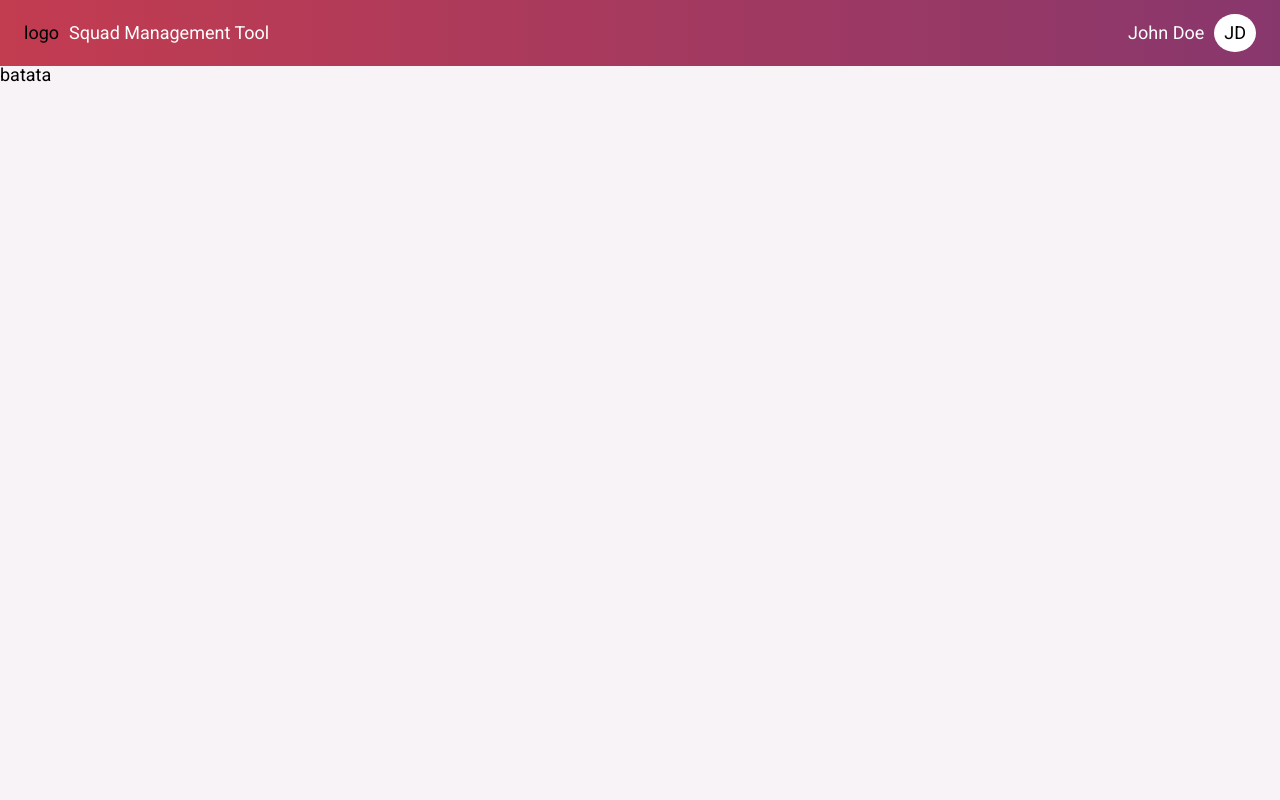
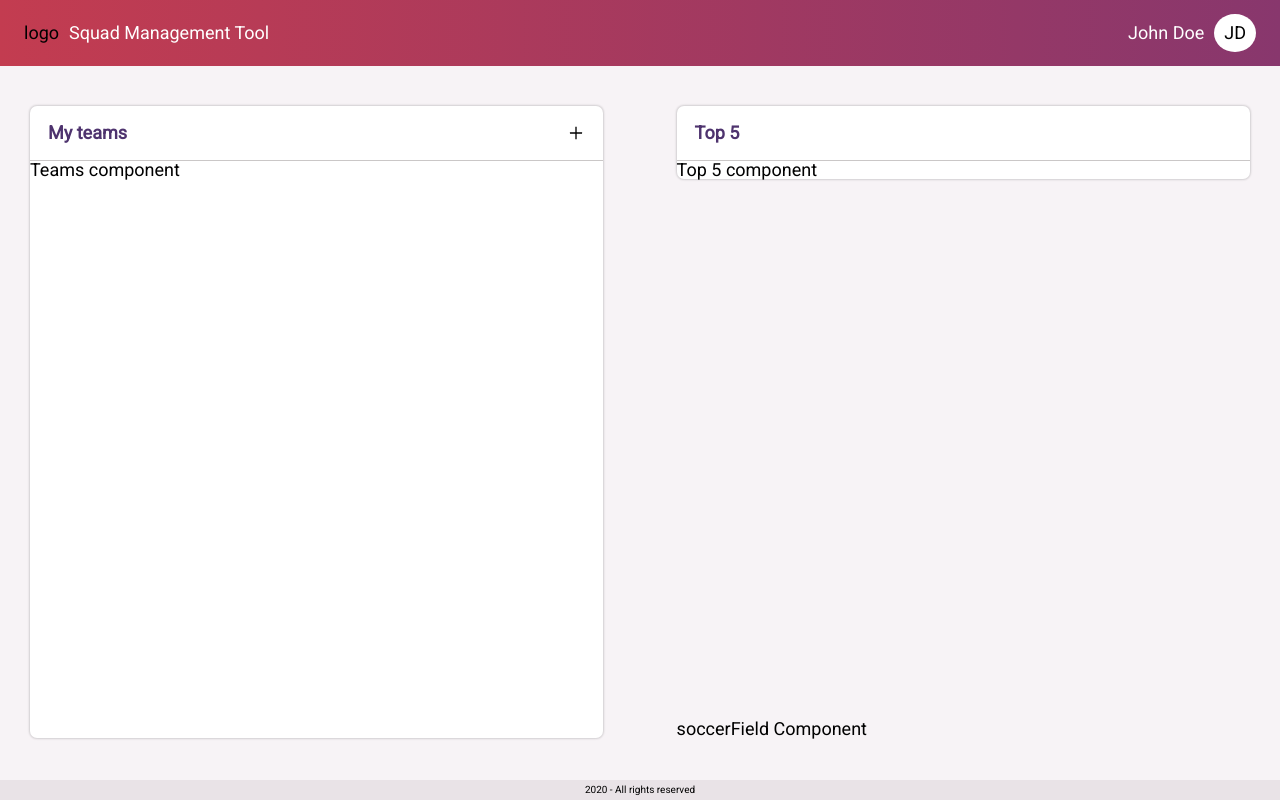
Before and after one commit to Barrosg99/venturus-challenge, a React (Create React App) app: page / in a window 1280 px wide. Built offline with nearby package versions, Linux system fonts and the light colour scheme.

Commit message:
feat: container component

```diff
--- a/package.json
+++ b/package.json
@@ -9,6 +9,7 @@
     "axios": "^0.21.1",
     "react": "^17.0.2",
     "react-dom": "^17.0.2",
+    "react-icons": "^4.2.0",
     "react-router-dom": "^5.2.0",
     "react-scripts": "4.0.3",
     "styled-components": "^5.2.1",
--- /dev/null
+++ b/src/components/Container.jsx
@@ -0,0 +1,39 @@
+import React from 'react';
+import styled from 'styled-components';
+import { AiOutlinePlus } from 'react-icons/ai';
+
+export default function Container({
+  title, children, icon = false, width,
+}) {
+  return (
+    <StyledContainer
+      width={width || 'initial'}
+    >
+      <div>
+        <h1>{title}</h1>
+        {icon && (<AiOutlinePlus />)}
+      </div>
+      {children}
+    </StyledContainer>
+  );
+}
+
+const StyledContainer = styled.div`
+  background-color: white;
+  width:${(props) => props.width};
+  border-radius: 7px;
+  box-shadow: 0px 0px 2px 1px #00000026;
+
+
+  & > div:first-child {
+    display: flex;
+    justify-content: space-between;
+    padding: 18px;
+    border-bottom: 1px solid #cac7c7;
+  }
+
+  h1 {
+    color: #4e336e;
+    font-weight:bold
+  }
+`;
--- /dev/null
+++ b/src/components/Footer.jsx
@@ -0,0 +1,20 @@
+import React from 'react';
+import styled from 'styled-components';
+
+export default function Footer() {
+  return (
+    <StyledFooter>
+      2020 - All rights reserved
+    </StyledFooter>
+  );
+}
+
+const StyledFooter = styled.footer`
+  width:100%;
+  background-color: #e9e3e7;
+  position:fixed;
+  bottom:0;
+  text-align: center;
+  padding: 5px;
+  font-size: 10px;
+`;
--- a/src/components/index.js
+++ b/src/components/index.js
@@ -1,6 +1,9 @@
-/* eslint-disable import/prefer-default-export */
 import Header from './Header';
+import Footer from './Footer';
+import Container from './Container';
 
 export {
   Header,
+  Footer,
+  Container,
 };
--- a/src/pages/Home/index.jsx
+++ b/src/pages/Home/index.jsx
@@ -1,9 +1,42 @@
 import React from 'react';
+import styled from 'styled-components';
+import { Container } from '../../components';
 
 export default function Home() {
   return (
-    <>
-      batata
-    </>
+    <Wrapper>
+      <Container
+        title="My teams"
+        icon
+        width="47%"
+      >
+        Teams component
+      </Container>
+      <div>
+        <Container
+          title="Top 5"
+          width="100%"
+        >
+          Top 5 component
+        </Container>
+        <div>
+          soccerField Component
+        </div>
+      </div>
+    </Wrapper>
   );
 }
+
+const Wrapper = styled.main`
+  display:flex;
+  justify-content:space-between;
+  padding: 40px 30px;
+  height: 89vh;
+
+  div:nth-child(2) {
+    width: 47%;
+    display: flex;
+    flex-direction: column;
+    justify-content: space-between;
+  }
+`;
--- a/src/routes/index.jsx
+++ b/src/routes/index.jsx
@@ -4,7 +4,7 @@ import {
   Route,
   Switch,
 } from 'react-router-dom';
-import { Header } from '../components';
+import { Footer, Header } from '../components';
 
 import {
   Home,
@@ -14,6 +14,7 @@ function Routes() {
   return (
     <>
       <Header />
+      <Footer />
       <Switch>
         <Route path="/" exact component={Home} />
       </Switch>
```
Also changed, not shown: 2 other files (tests, documents, lock files or other folders).
